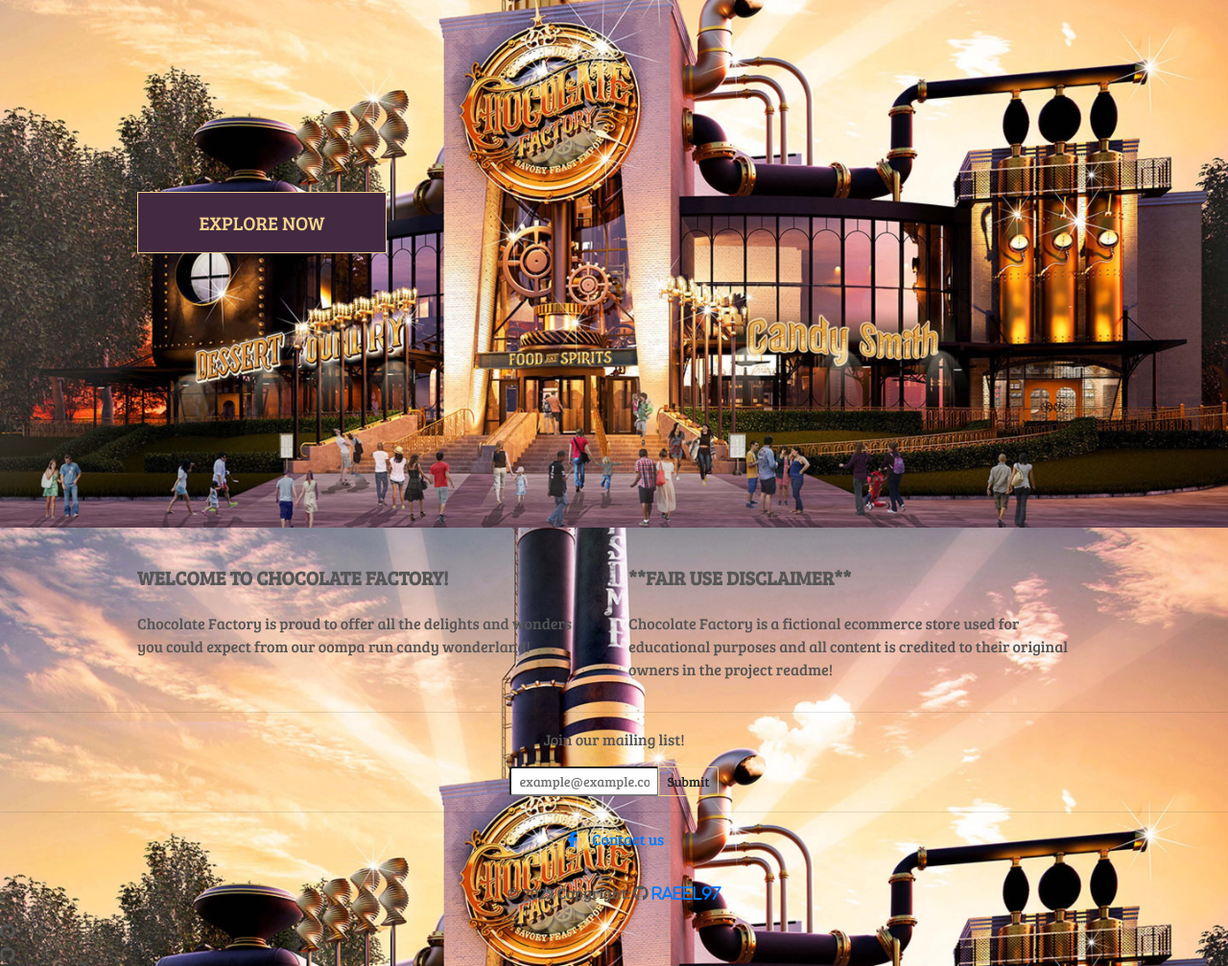
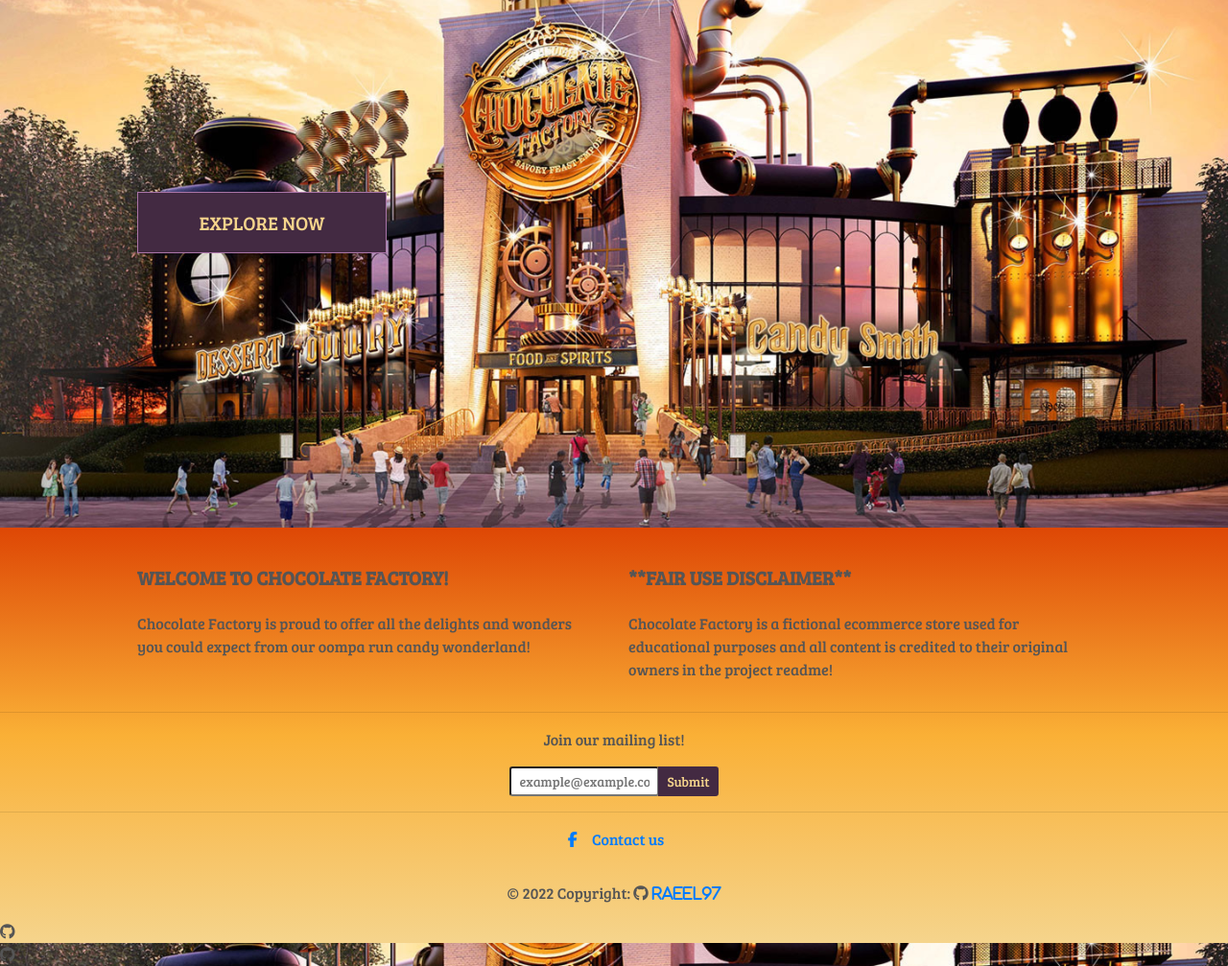
Before and after one commit to Code-Institute-Submissions/raeel97-candy-store_MayResub, a Django app: page / in a window 1280 px wide. Shown: the part 250-1257 px from the top of the page at 96% size. Run offline with Django 3.2, Linux system fonts and the light colour scheme; some libraries are stand-ins or nearby versions.

Commit message:
added nav bar gradient, changed styling of header and explore button and styled footer

```diff
--- a/static/css/base.css
+++ b/static/css/base.css
@@ -323,5 +323,10 @@ input[name='q']::placeholder {
 }
 
 .explore-button {
-    border: solid 1px #f5d48c;
+    background: #432a42;
+    color: #f5d48c;
 }
+
+.footer-div {
+    background: linear-gradient(#de4705, #fab036,#f5d48c)!important;
+}
```
